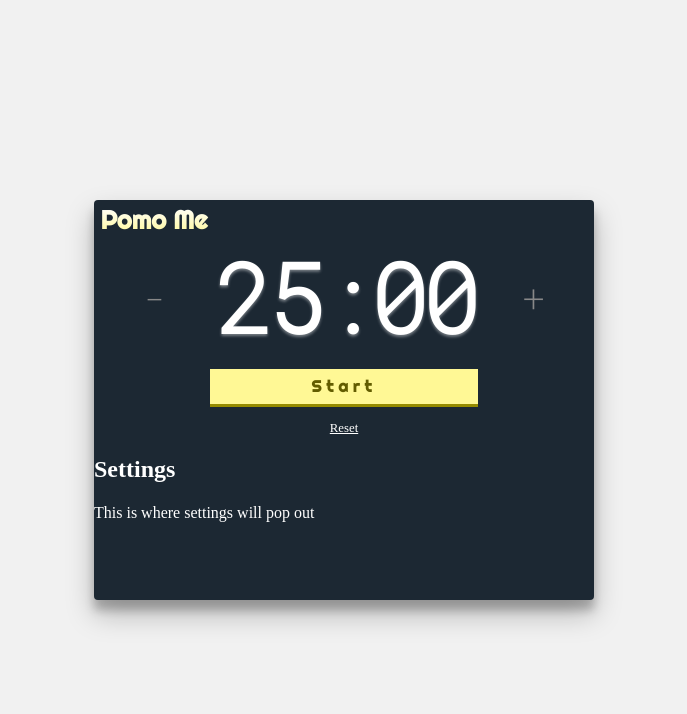
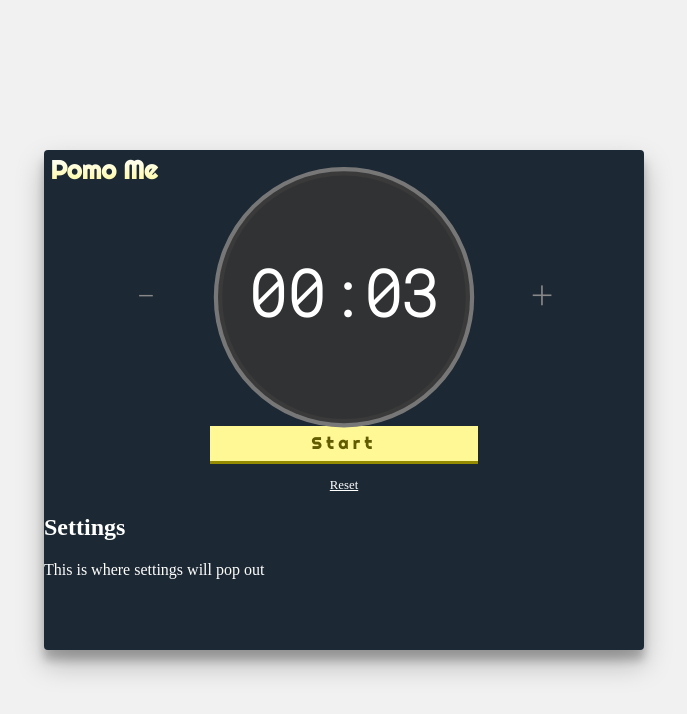
Before and after one commit to arthvadrr/pomo-me, a website: page index.html in a window 1280 px wide. Shown: the whole page, without its empty margins (296-983 px from the left). Drawn offline with Linux system fonts and the light colour scheme.

Commit message:
SVG Circle

```diff
--- a/index.html
+++ b/index.html
@@ -43,6 +43,34 @@
                 <div class="pomo-timer">
                     <div class="display">
                         <div class="timer-section">
+                            <div class="analog">
+                                <svg
+                                    id="svg"
+                                    width="200"
+                                    height="200"
+                                    viewPort="0 0 100 100"
+                                    version="1.1"
+                                    xmlns="http://www.w3.org/2000/svg"
+                                >
+                                    <circle
+                                        r="90"
+                                        cx="100"
+                                        cy="100"
+                                        fill="transparent"
+                                        stroke-dasharray="565.48"
+                                        stroke-dashoffset="0"
+                                    ></circle>
+                                    <circle
+                                        id="bar"
+                                        r="90"
+                                        cx="100"
+                                        cy="100"
+                                        fill="transparent"
+                                        stroke-dasharray="565.48"
+                                        stroke-dashoffset="0"
+                                    ></circle>
+                                </svg>
+                            </div>
                             <button id="decreaseTime">-</button>
                             <div id="timer"></div>
                             <button id="increaseTime">+</button>
--- a/src/sass/_body.scss
+++ b/src/sass/_body.scss
@@ -8,8 +8,8 @@ body {
 
     .content-area-container {
         background-color: $classic-primary;
-        height: 400px;
-        width: 500px;
+        height: 500px;
+        width: 600px;
         box-shadow: $box-shadow;
         border-radius: 4px;
         color: $light-text;
--- a/src/sass/_timer.scss
+++ b/src/sass/_timer.scss
@@ -7,6 +7,7 @@
             position: relative;
             display: flex;
             justify-content: center;
+            padding-top: 4rem;
 
             button {
                 font-family: "RobotoMono";
@@ -27,10 +28,33 @@
 
             #timer {
                 font-family: "RobotoMono";
-                font-size: 6rem;
-                letter-spacing: -6px;
-                text-shadow: 0 2px 3px rgba(255, 255, 255, 0.4);
+                font-size: 4rem;
                 user-select: none;
+                z-index: 10;
+            }
+
+            .analog {
+                display: block;
+                height: 200px;
+                width: 200px;
+                border-radius: 100%;
+                position: absolute;
+                transform: scale(1.4) translateY(-21%);
+            }
+
+            svg {
+                circle {
+                    stroke-width: 6px;
+                    stroke: #777;
+                }
+
+                #bar {
+                    stroke-dashoffset: 565.48;
+                    transition: stroke-dashoffset 3s linear;
+                    stroke: $classic-primary-light;
+                    stroke-width: 3px;
+                    fill: rgba(#333, 0.9);
+                }
             }
         }
     }
@@ -40,6 +64,7 @@
         justify-content: center;
         margin: 0 auto;
         width: 300px;
+        padding-top: 5rem;
 
         #start {
             cursor: pointer;
--- a/src/scripts/main.js
+++ b/src/scripts/main.js
@@ -18,7 +18,7 @@ let delta;
 //JS or linter bug resulting in type error. TODO Investigate why I'm having to explicitly force type inference.
 let countdown = () => {};
 
-let originalTime = 1500;
+let originalTime = 3;
 let startTime = originalTime;
 let remainingTime = originalTime;
 let currentDelta;
@@ -76,6 +76,10 @@ const onStop = () => {
 
     if (remainingTime === 0) {
         $start.setAttribute("disabled", true);
+        isRunning = false;
+        remainingTime = originalTime;
+        console.log("finished!");
+        onReset();
     }
 };
 
@@ -99,7 +103,7 @@ const onStart = () => {
                 onStop();
             }
         }, 100);
-    } else if (remainingTime != 0) {
+    } else if (remainingTime !== 0) {
         onStop();
     }
 };
```
Also changed, not shown: build/index.min.js, build/styles.min.css.
